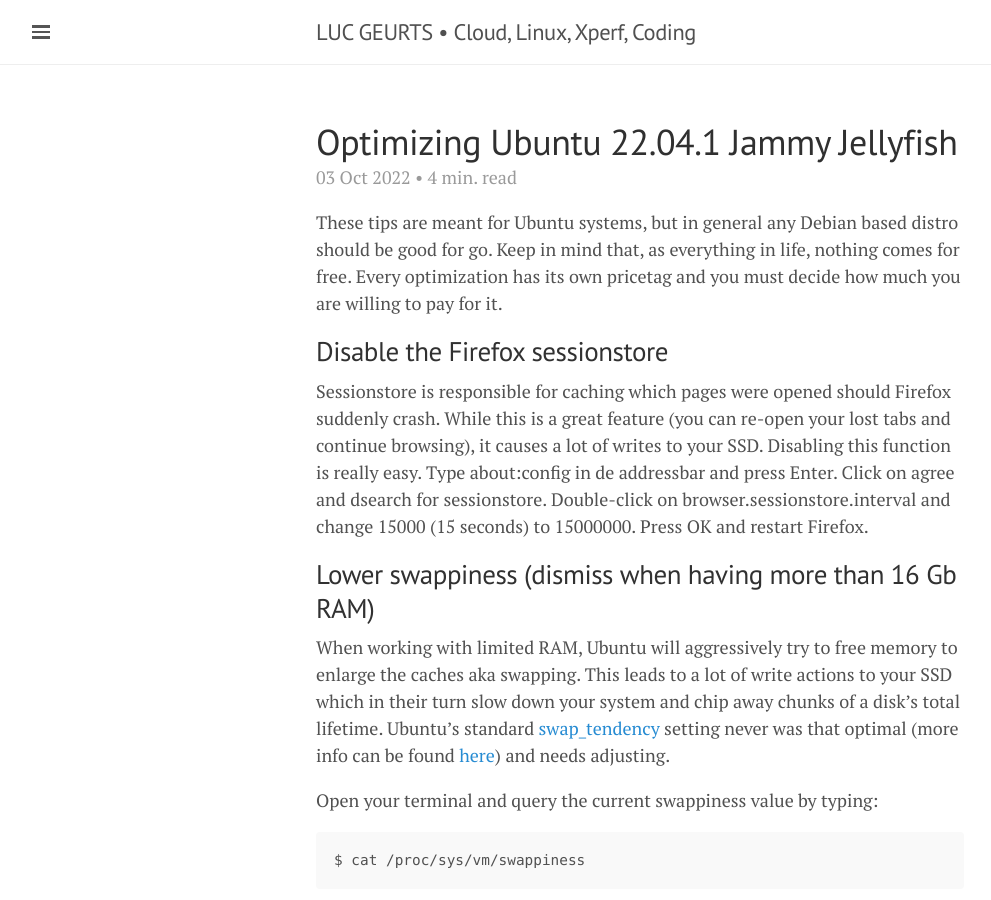
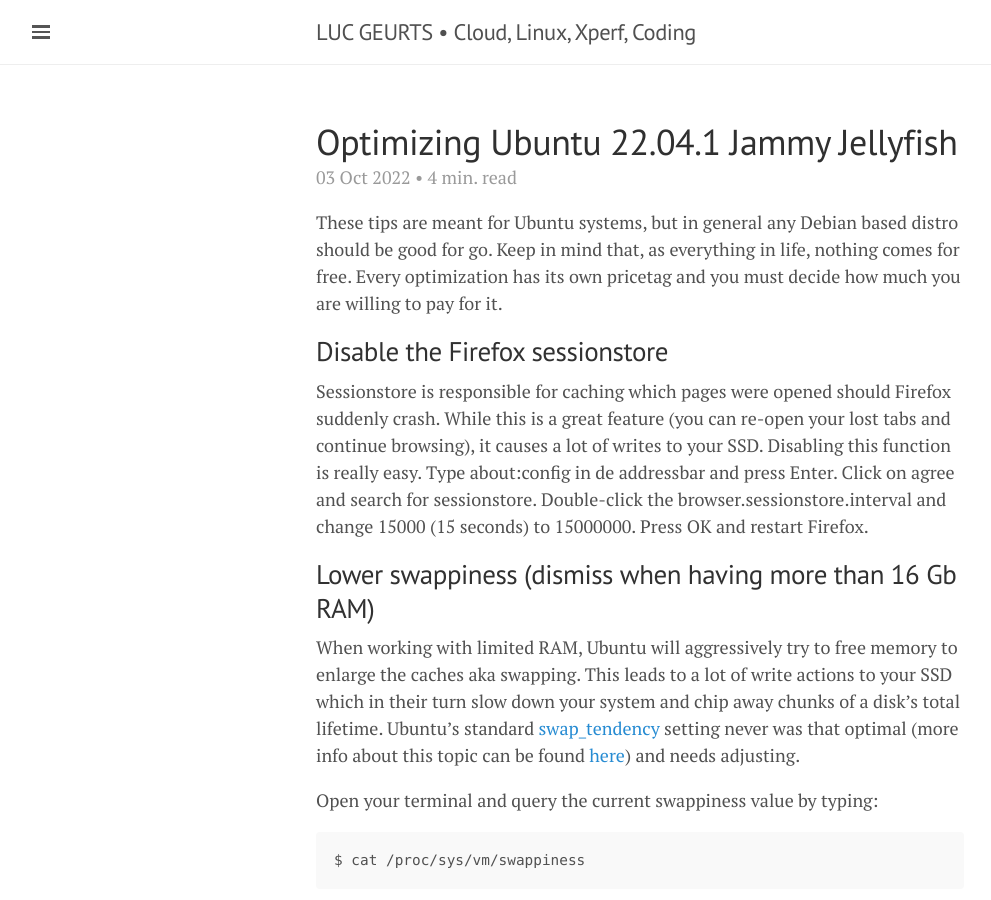
Before and after one commit to lgeurts/lgeurts.github.io, a Jekyll site: the page built from _posts/2022-10-03-optimizing-ubuntu-22.04.1-jammy-jellyfish.md, in a window 1280 px wide and 900 px high. Shown: the whole window, without its empty margins (0-991 px from the left). Built offline with Jekyll 4.4.1, drawn with Linux system fonts in a browser that asks for light colours; nearby versions of some CDN libraries; comment, search, counter and statistics services are not loaded.

Commit message:
Update 2022-10-03-optimizing-ubuntu-22.04.1-jammy-jellyfish.md

````diff
--- a/_posts/2022-10-03-optimizing-ubuntu-22.04.1-jammy-jellyfish.md
+++ b/_posts/2022-10-03-optimizing-ubuntu-22.04.1-jammy-jellyfish.md
@@ -13,11 +13,11 @@
 ## Disable the Firefox sessionstore
 
 Sessionstore is responsible for caching which pages were opened should Firefox suddenly crash. While this is a great feature (you can re-open your lost tabs and continue browsing), it causes a lot of writes to your SSD.
-Disabling this function is really easy. Type about:config in de addressbar and press Enter. Click on agree and dsearch for sessionstore. Double-click on browser.sessionstore.interval and change 15000 (15 seconds) to 15000000. Press OK and restart Firefox.
+Disabling this function is really easy. Type about:config in de addressbar and press Enter. Click on agree and search for sessionstore. Double-click the browser.sessionstore.interval and change 15000 (15 seconds) to 15000000. Press OK and restart Firefox.
 
 ## Lower swappiness (dismiss when having more than 16 Gb RAM)
 When working with limited RAM, Ubuntu will aggressively try to free memory to enlarge the caches aka swapping. This leads to a lot of write actions to your SSD which in their turn slow down your system and chip away chunks of a disk's total lifetime.
-Ubuntu's standard [swap_tendency](https://unix.stackexchange.com/questions/134202/when-is-swap-triggered-or-how-to-calculate-swap-tendency#134206) setting never was that optimal (more info can be found [here](https://rudd-o.com/linux-and-free-software/tales-from-responsivenessland-why-linux-feels-slow-and-how-to-fix-that)) and needs adjusting.
+Ubuntu's standard [swap_tendency](https://unix.stackexchange.com/questions/134202/when-is-swap-triggered-or-how-to-calculate-swap-tendency#134206) setting never was that optimal (more info about this topic can be found [here](https://rudd-o.com/linux-and-free-software/tales-from-responsivenessland-why-linux-feels-slow-and-how-to-fix-that)) and needs adjusting.
 
 Open your terminal and query the current swappiness value by typing:
 ```
````
